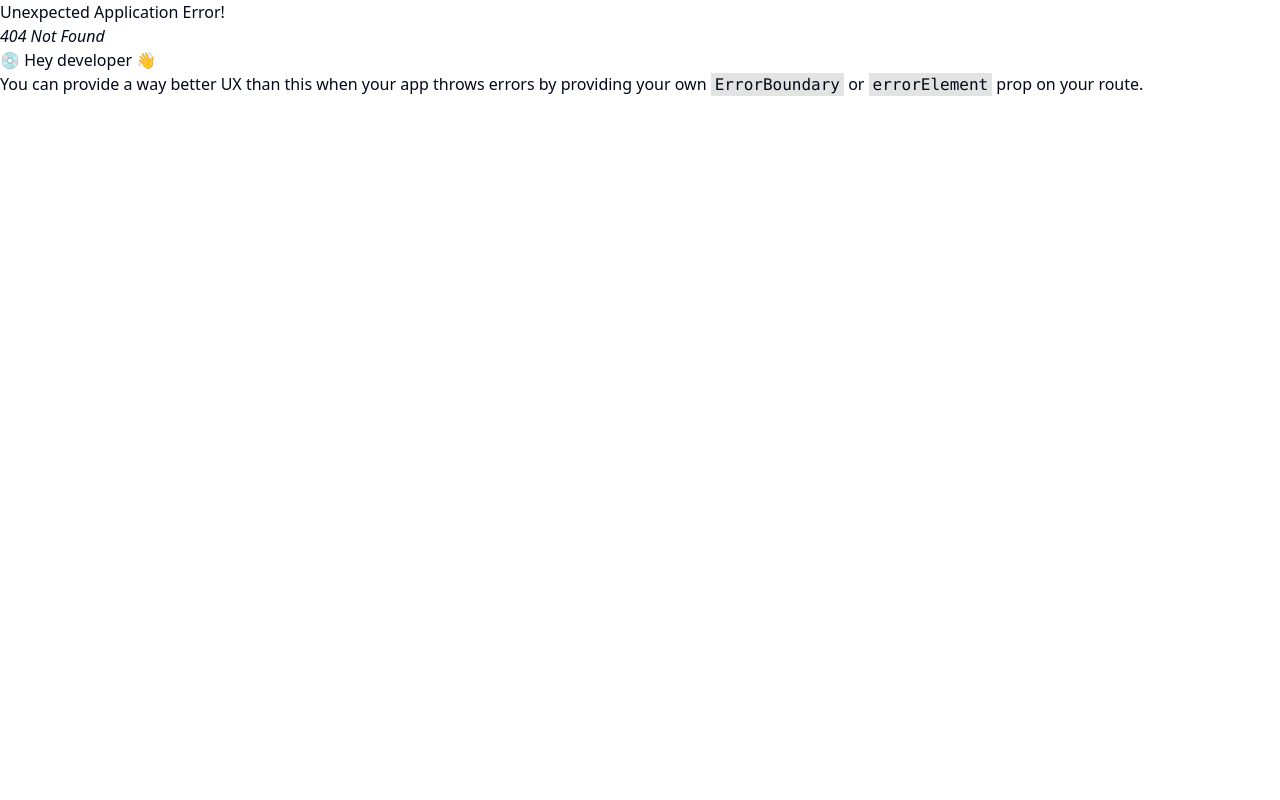
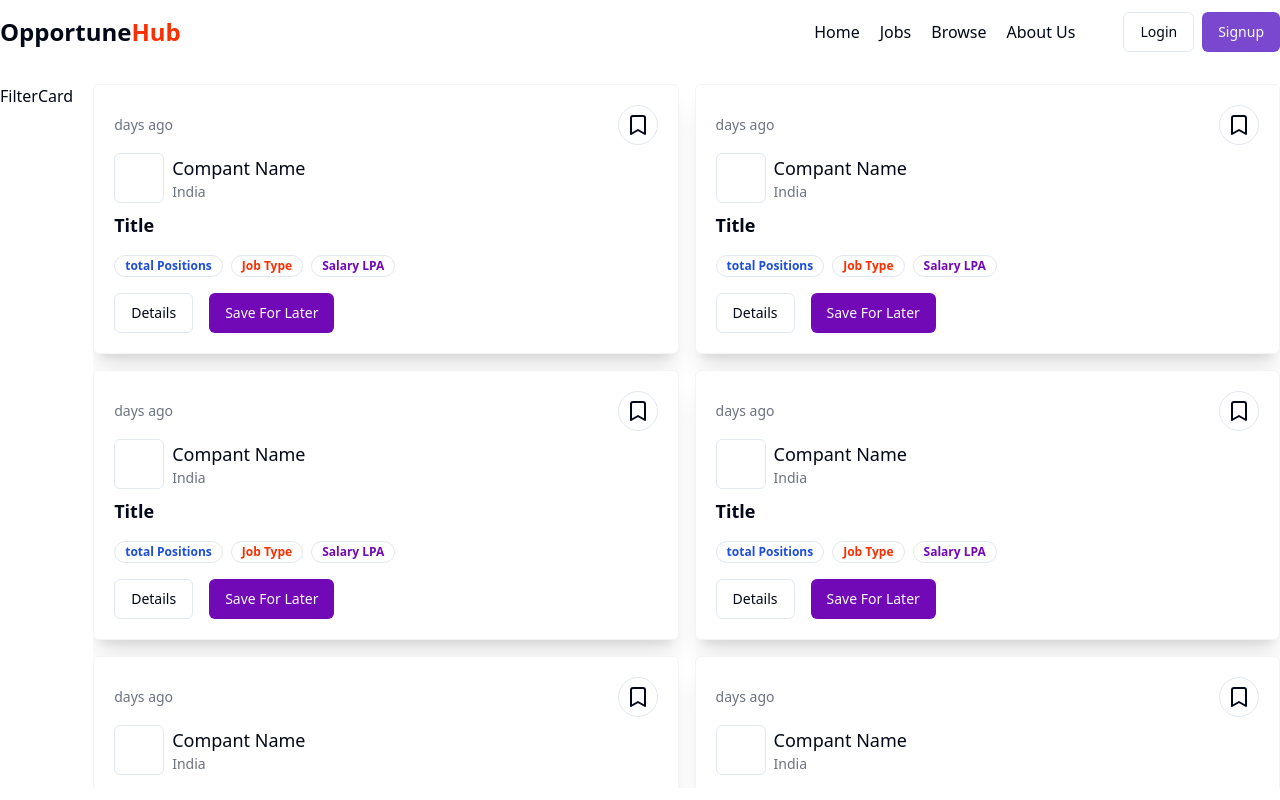
Before and after one commit to Ritikktrivedi999/OpportuneHub-Full-Stack-Job-Portal, a React (Vite) app in the folder frontend/: page /jobs in a window 1280 px wide. Before the commit this address had no page. Built offline with nearby package versions, Linux system fonts and the light colour scheme.

Commit message:
Build Job page section where it has filter section and job section where all job will be there. UI of Job format is made. Added about page to know about the Company and developer details

```diff
--- /dev/null
+++ b/frontend/src/components/Pages/About/About.jsx
@@ -0,0 +1,9 @@
+
+
+const About = () => {
+  return (
+    <div>About</div>
+  )
+}
+
+export default About
--- /dev/null
+++ b/frontend/src/components/Pages/Jobs/FilterCard.jsx
@@ -0,0 +1,9 @@
+
+
+const FilterCard = () => {
+  return (
+    <div>FilterCard</div>
+  )
+}
+
+export default FilterCard
--- /dev/null
+++ b/frontend/src/components/Pages/Jobs/Job.jsx
@@ -0,0 +1,48 @@
+
+import { Bookmark } from 'lucide-react'
+import { Avatar, AvatarImage } from '@/components/ui/avatar'
+import { Badge } from '@/components/ui/badge'
+import { useNavigate } from 'react-router-dom'
+import { Button } from '@/components/ui/button'
+const Job = () => {
+    const navigate = useNavigate();
+    // const jobId = "lsekdhjgdsnfvsdkjf";
+
+
+    return (
+        <div className='p-5 rounded-md shadow-xl bg-white border border-gray-100'>
+            <div className='flex items-center justify-between'>
+                <p className='text-sm text-gray-500'>days ago</p>
+                <Button variant="outline" className="rounded-full" size="icon"><Bookmark /></Button>
+            </div>
+
+            <div className='flex items-center gap-2 my-2'>
+                <Button className="p-6" variant="outline" size="icon">
+                    <Avatar>
+                        <AvatarImage src="" />
+                    </Avatar>
+                </Button>
+                <div>
+                    <h1 className='font-medium text-lg'>Compant Name</h1>
+                    <p className='text-sm text-gray-500'>India</p>
+                </div>
+            </div>
+
+            <div>
+                <h1 className='font-bold text-lg my-2'>Title</h1>
+                <p className='text-sm text-gray-600'></p>
+            </div>
+            <div className='flex items-center gap-2 mt-4'>
+                <Badge className={'text-blue-700 font-bold'} variant="ghost"> total Positions</Badge>
+                <Badge className={'text-[#F83002] font-bold'} variant="ghost">Job Type</Badge>
+                <Badge className={'text-[#7209b7] font-bold'} variant="ghost">Salary LPA</Badge>
+            </div>
+            <div className='flex items-center gap-4 mt-4'>
+                <Button onClick={()=> navigate()} variant="outline">Details</Button>
+                <Button className="bg-[#7209b7]">Save For Later</Button>
+            </div>
+        </div>
+    )
+}
+
+export default Job
--- /dev/null
+++ b/frontend/src/components/Pages/Jobs/Jobs.jsx
@@ -0,0 +1,41 @@
+import Navbar from "@/components/ui/shared/Navbar"
+import FilterCard from "./FilterCard"
+import Job from "./Job"
+
+const jobsArray = [1, 2, 3, 4, 5, 6, 7, 8]
+const Jobs = () => {
+    return (
+        <div>
+            <Navbar />
+            <div className="max-w-7xl mx-auto mt-5">
+                < div className="flex gap-5">
+                    <div className='w-20%'>
+                        <FilterCard />
+                    </div>
+                    {
+                        jobsArray.length <= 0 ? <span>Job not found</span> : (
+                            <div className='flex-1 h-[88vh] overflow-y-auto pb-5'>
+                                <div className="grid grid-cols-3  gap-4 md:grid-cols-2 lg:grid-cols" >
+                                    {
+                                        jobsArray.map((job, index) => {
+                                           return(<div key={index}>
+                                                <Job />
+                                            </div>
+                                           )
+                                        })
+                                    }
+
+
+                                </div>
+                            </div>
+                        )
+
+                    }
+
+                </div>
+            </div>
+        </div>
+    )
+}
+
+export default Jobs
--- a/frontend/src/components/ui/shared/Navbar.jsx
+++ b/frontend/src/components/ui/shared/Navbar.jsx
@@ -9,13 +9,14 @@ const Navbar = () => {
         <div className='bg-white'>
             <div className='flex items-center justify-between mx-auto max-w-7xl h-16'>
                 <div>
-                    <h1 className='text-2xl font-bold '>Job<span className='text-[#F83002]'>Fair</span></h1>
+                    <h1 className='text-2xl font-bold '>Opportune<span className='text-[#F83002]'>Hub</span></h1>
                 </div>
                 <div className='flex items-center gap-12'>
                     <ul className='flex font-medium items-center gap-5'>
-                        <li>Home</li>
-                        <li>Jobs</li>
-                        <li>Browse</li>
+                        <li><Link to="/">Home</Link></li>
+                        <li><Link to="/jobs">Jobs</Link></li>
+                        <li><Link to="/browse">Browse</Link></li>
+                        <li><Link to="/about">About Us</Link></li>
                     </ul>
 
                     {
```
Also changed, not shown: frontend/src/App.jsx (+11 -0 lines).
